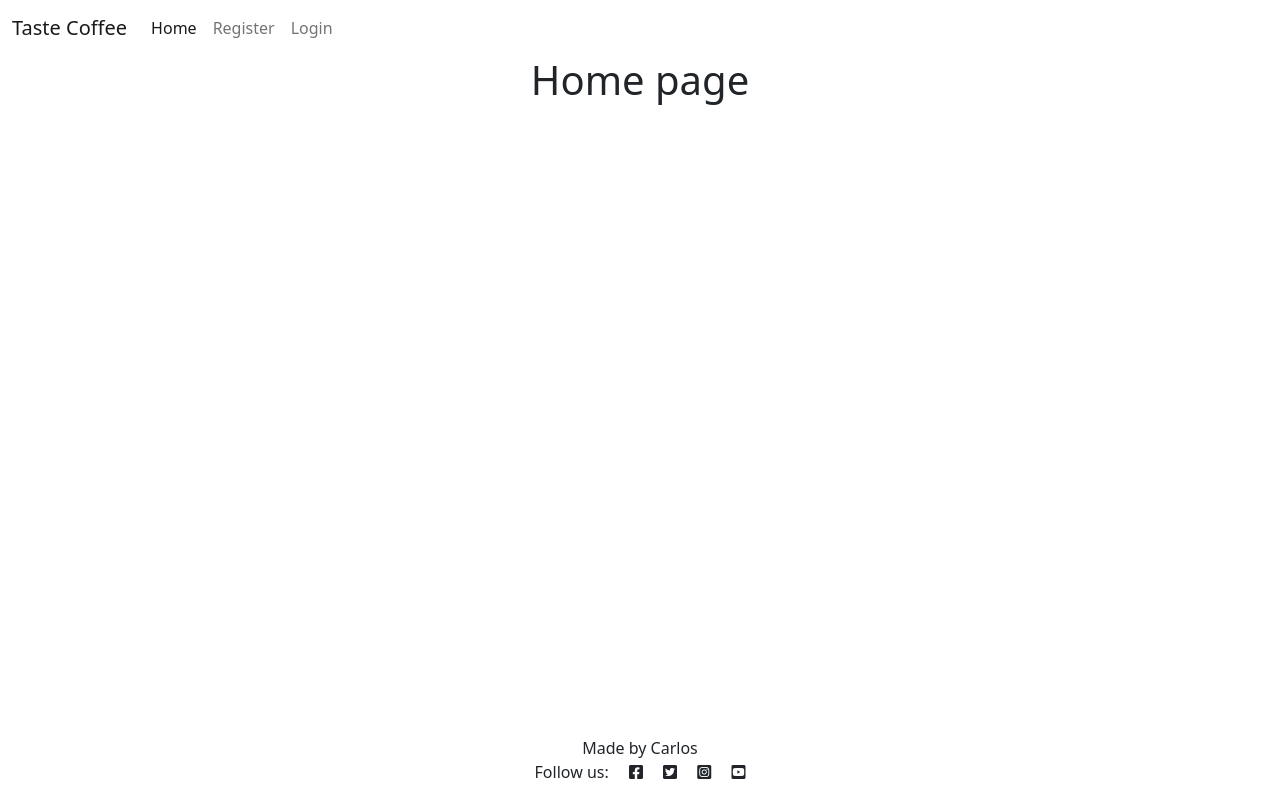
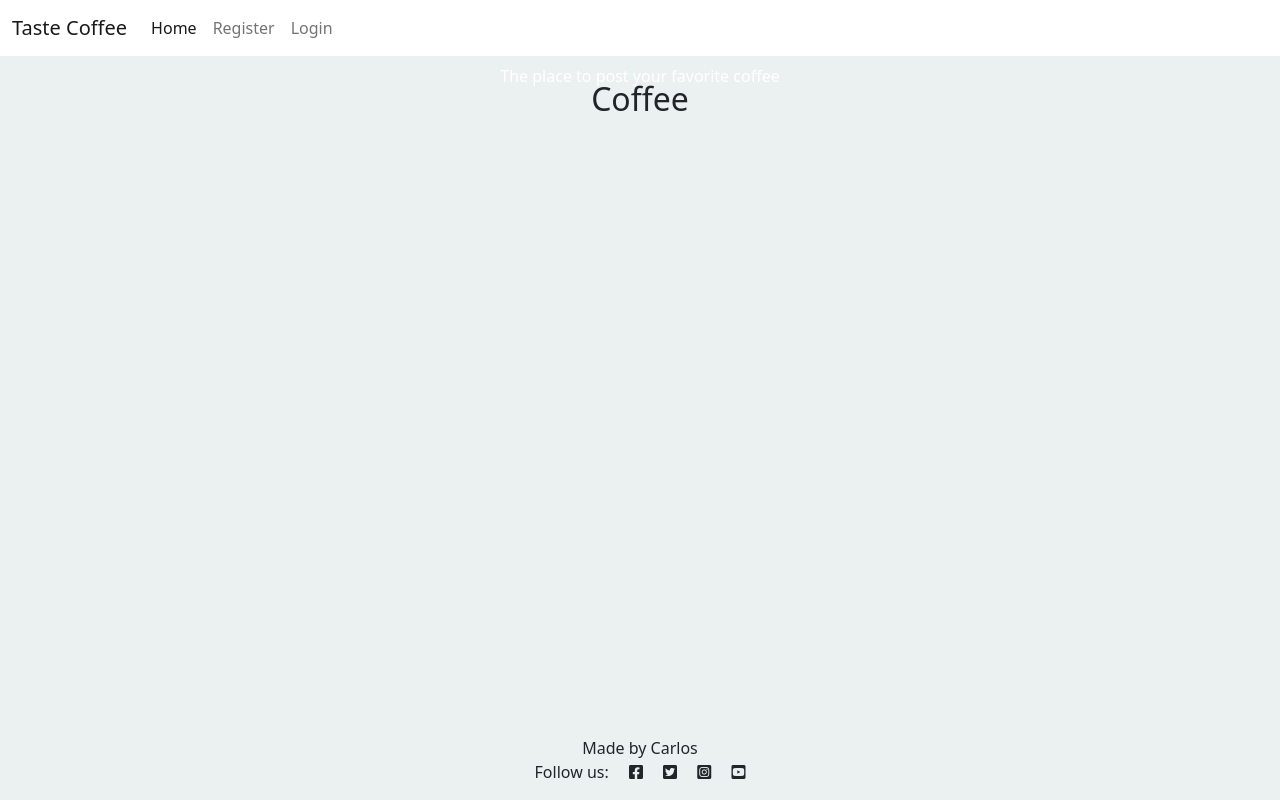
Before and after one commit to cacpaes/fourth-project-ci, a Django app: page / in a window 1280 px wide. Run offline with Django 3.2, Linux system fonts and the light colour scheme; data that the repository does not hold is empty.

Commit message:
Add for post in coffeepost_list inside index

```diff
--- a/static/css/style.css
+++ b/static/css/style.css
@@ -0,0 +1,32 @@
+body, html {
+    height: 100%;
+    background-color: rgb(235, 241, 241);
+}
+
+h1,p {
+text-align: left;
+}
+
+/* The hero image */
+.hero-image {
+  /* Use "linear-gradient" to add a darken background effect to the image . This will make the text easier to read */
+  background-image: linear-gradient(rgba(0, 0, 0, 0.5), rgba(0, 0, 0, 0.5)), url('../image/coffeepage.jpg');
+
+  /* Set a specific height */
+  height: 50%;
+
+  /* Position and center the image to scale nicely on all screens */
+  background-position: center;
+  background-repeat: no-repeat;
+  background-size: cover;
+  position: relative;
+}
+
+.hero-text {
+  text-align: center;
+  position: absolute;
+  top: 50%;
+  left: 50%;
+  transform: translate(-50%, -50%);
+  color: white;
+}
--- a/templates/index.html
+++ b/templates/index.html
@@ -2,8 +2,47 @@
 {% load static %}
 {% block content %}
 
-<div class="container text-center">
-    <h1>Home page</h1>
+<!-- Header section and hero image-->
+<header>
+    <div class="hero-image">
+        <div class="hero-text">
+          <h1>Taste Coffee</h1>
+          <p>The place to post your favorite coffee</p>
+        </div>
+    </div>
+</header>
+
+<div class="container-fluid bck-grd-black">
+    <div class="col">
+        <div class="text-center">
+            <h2 class="txt-shadow-y txt-white p-4">Coffee</h2>
+        </div>
+        <div class="row">
+        {% for post in coffeepost_list %}
+            <div class="col-md-6 p-0">
+                <div class="card m-3">
+                        <div class="card-body m-1 p-1 text-center">
+                            <div class="image-container">
+                                {% if "placeholder" in post.coffee_image.url  %}
+                                <img class="card-img-top rounded" style="width: 300px; height: 200px" alt="coffee image placeholder" src="{% static 'coffee-placeholder.png' %}">
+                                {% else %}
+                                <img class="card-img-top rounded" style="width: 250px; height: 150px" alt="Coffee image" src=" {{post.coffee_image.url}}">
+                                {% endif %}
+                            </div>
+                            <p class="card-text mt-2">Name: {{ post.coffee_name }}</p>
+                            <p class="card-text">Brand: {{ post.coffee_brand }}</p>
+                            <p class="card-text">Origin: {{ post.coffee_origin }}</p>
+
+
+                        </div>
+                </div>
+            </div>
+            {% if forloop.counter|divisibleby:2 %}
+                </div>
+                <div class="row">
+            {% endif %}
+        {% endfor %}
+        </div>
+    </div>
 </div>
-
 {% endblock content %}
```
Also changed, not shown: coffee/views.py (line endings or trailing spaces), static/image/coffeepage.jpg (added).
